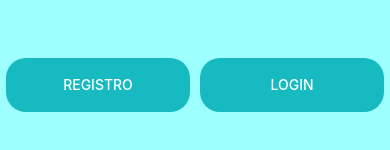
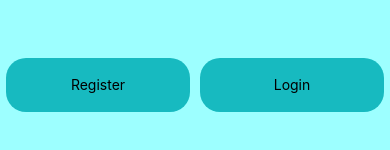
Before and after one commit to juanAriel/app-adoptame, a React Native app: screen /Home in a window 390 px wide. Shown: the part 594-744 px from the top of the page. Built offline with nearby package versions, Linux system fonts and the light colour scheme.

Commit message:
tarea ventura

```diff
--- a/src/components/atoms/button/index.tsx
+++ b/src/components/atoms/button/index.tsx
@@ -2,11 +2,11 @@ import { StyleSheet, Text, TouchableOpacity, View } from 'react-native'
 import React from 'react'
 import ButtonProps from './inteface'
 
-const Button = () => {
+const Button = (props:any) => {
   return (
     <View>
-      <TouchableOpacity >
-        <Text style={styles.textButton}>{}</Text>
+      <TouchableOpacity onPress={props.onPres}>
+        <Text style={styles.textButton}>{props.title}</Text>
       </TouchableOpacity>
     </View>
   )
--- a/src/pages/welcome/index.tsx
+++ b/src/pages/welcome/index.tsx
@@ -1,10 +1,17 @@
-import { StyleSheet, View, Text, ImageBackground, Button } from "react-native";
+import {
+  StyleSheet,
+  View,
+  Text,
+  ImageBackground,
+  TouchableOpacity,
+} from "react-native";
 import React from "react";
-//import Button from "../../components/atoms";
 
-import Input from "../../components/atoms/input";
+//import Input from "../../components/atoms/input";
 import HomeProps from "./interface";
-const Home: React.FC<HomeProps> = ({navigation}) => {
+//import Button from "../../components/atoms/button";
+
+const Home: React.FC<HomeProps> = ({ navigation }) => {
   return (
     <View style={styles.container}>
       <ImageBackground
@@ -15,23 +22,21 @@ const Home: React.FC<HomeProps> = ({navigation}) => {
       <Text style={styles.textHome}> Bienvenido </Text>
 
       <View style={styles.buttonContainer}>
-            <View style={styles.customButtonContainer}>
-             <Button  title="Registro"
-                   onPress={ ()=> navigation.navigate("Register")}
-                   color="#17BAC0"
-                   />
-                    </View>
+        <TouchableOpacity
+          style={styles.customButtonContainer}
+          onPress={() => navigation.navigate("Register")}
+        >
+          <Text>Register</Text>
+        </TouchableOpacity>
 
-            <View style={styles.customButtonContainer}>
-             <Button  title="Login"
-                   onPress={ ()=> navigation.navigate("Register")}
-                   color="#17BAC0"
-                 />
-                   </View>
-
+        <TouchableOpacity
+          style={styles.customButtonContainer}
+          onPress={() => console.log("ire al login")}
+        >
+          <Text>Login</Text>
+        </TouchableOpacity>
       </View>
     </View>
-
   );
 };
 
@@ -51,12 +56,12 @@ const styles = StyleSheet.create({
   imageApp: {
     width: 350,
     height: 350,
-    bottom: 50
+    bottom: 50,
   },
   buttonContainer: {
-    flexDirection: 'row',
+    flexDirection: "row",
     marginTop: 50,
-    justifyContent: 'space-between',
+    justifyContent: "space-between",
   },
   customButtonContainer: {
     width: 184,
@@ -66,12 +71,7 @@ const styles = StyleSheet.create({
     borderRadius: 20,
     overflow: "hidden",
     backgroundColor: "#17BAC0",
-    justifyContent: 'center',
-    alignItems: 'center',
-
-
+    justifyContent: "center",
+    alignItems: "center",
   },
-
-
-
 });
```
Lines whose indentation alone changed are shown as unchanged.
